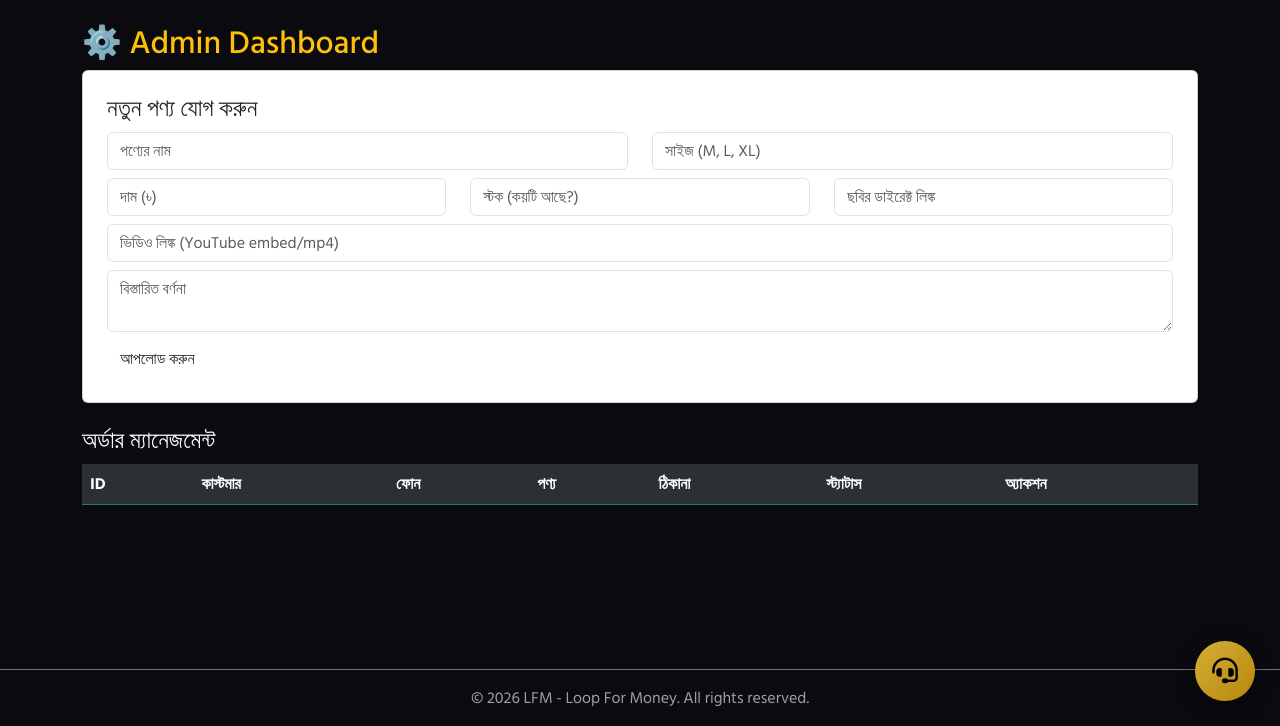
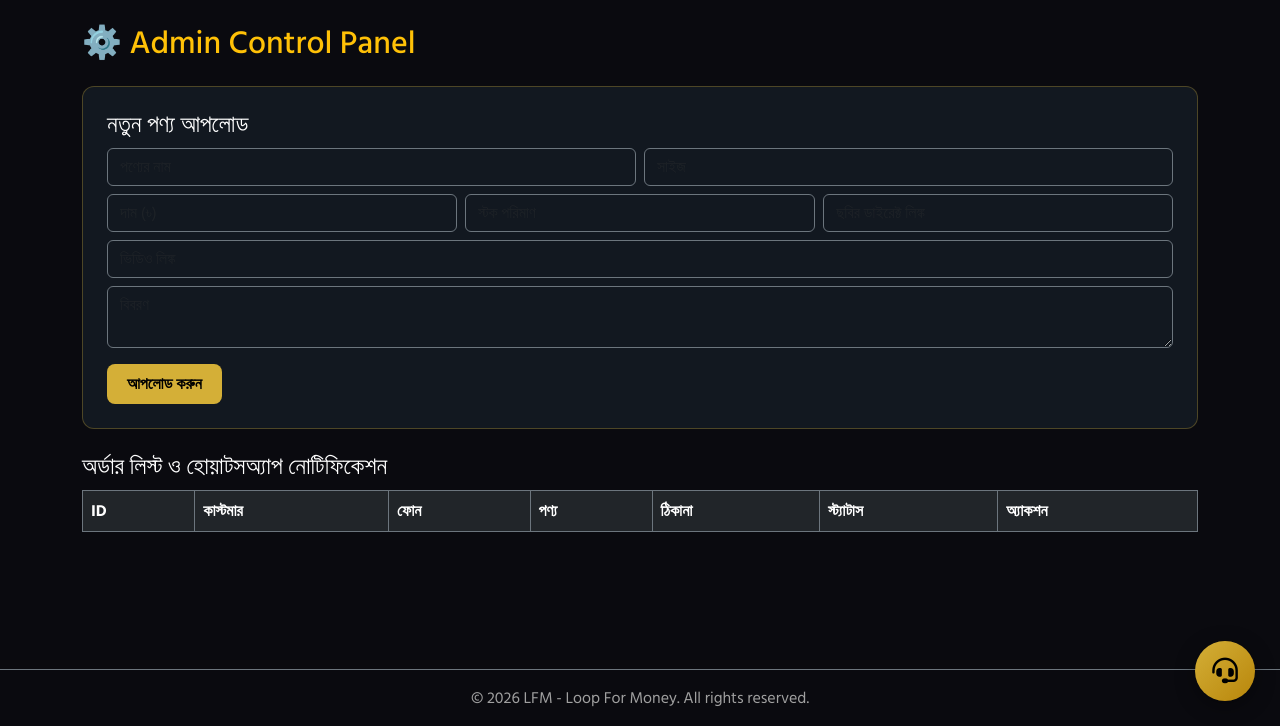
Before and after one commit to lfm2026/lfm-shop, a Flask app: page /admin in a window 1280 px wide. Shown: the part 74-800 px from the top of the page. Run offline with Flask 3, Linux system fonts and the light colour scheme; the visitor is signed in with stand-in values (Sample User, id 1); data comes from the database, SQL or seed files in the repository; data that the repository does not hold is empty.

Commit message:
Update admin.html

```diff
--- a/templates/admin.html
+++ b/templates/admin.html
@@ -1,38 +1,38 @@
 {% extends "base.html" %}
 {% block content %}
-<h2 class="text-warning">⚙️ Admin Dashboard</h2>
+<h2 class="text-warning mb-4">⚙️ Admin Control Panel</h2>
 
-<div class="card p-4 mb-4">
-    <h4>নতুন পণ্য যোগ করুন</h4>
+<div class="card-custom p-4 mb-4">
+    <h4>নতুন পণ্য আপলোড</h4>
     <form method="POST">
         <input type="hidden" name="action" value="add_product">
-        <div class="row">
-            <div class="col-md-6 mb-2"><input type="text" name="name" class="form-control" placeholder="পণ্যের নাম" required></div>
-            <div class="col-md-6 mb-2"><input type="text" name="size" class="form-control" placeholder="সাইজ (M, L, XL)"></div>
-            <div class="col-md-4 mb-2"><input type="number" name="price" class="form-control" placeholder="দাম (৳)" required></div>
-            <div class="col-md-4 mb-2"><input type="number" name="stock" class="form-control" placeholder="স্টক (কয়টি আছে?)" required></div>
-            <div class="col-md-4 mb-2"><input type="text" name="image" class="form-control" placeholder="ছবির ডাইরেক্ট লিঙ্ক" required></div>
-            <div class="col-md-12 mb-2"><input type="text" name="video" class="form-control" placeholder="ভিডিও লিঙ্ক (YouTube embed/mp4)"></div>
-            <div class="col-md-12 mb-2"><textarea name="description" class="form-control" placeholder="বিস্তারিত বর্ণনা"></textarea></div>
+        <div class="row g-2">
+            <div class="col-md-6"><input type="text" name="name" class="form-control bg-transparent text-white border-secondary" placeholder="পণ্যের নাম" required></div>
+            <div class="col-md-6"><input type="text" name="size" class="form-control bg-transparent text-white border-secondary" placeholder="সাইজ"></div>
+            <div class="col-md-4"><input type="number" name="price" class="form-control bg-transparent text-white border-secondary" placeholder="দাম (৳)" required></div>
+            <div class="col-md-4"><input type="number" name="stock" class="form-control bg-transparent text-white border-secondary" placeholder="স্টক পরিমাণ" required></div>
+            <div class="col-md-4"><input type="text" name="image" class="form-control bg-transparent text-white border-secondary" placeholder="ছবির ডাইরেক্ট লিঙ্ক" required></div>
+            <div class="col-md-12"><input type="text" name="video" class="form-control bg-transparent text-white border-secondary" placeholder="ভিডিও লিঙ্ক"></div>
+            <div class="col-md-12"><textarea name="description" class="form-control bg-transparent text-white border-secondary" placeholder="বিবরণ"></textarea></div>
         </div>
-        <button type="submit" class="btn btn-custom">আপলোড করুন</button>
+        <button type="submit" class="btn btn-gold mt-3">আপলোড করুন</button>
     </form>
 </div>
 
-<h4>অর্ডার ম্যানেজমেন্ট</h4>
-<table class="table table-dark table-striped border-success">
-    <tr>
-        <th>ID</th><th>কাস্টমার</th><th>ফোন</th><th>পণ্য</th><th>ঠিকানা</th><th>স্ট্যাটাস</th><th>অ্যাকশন</th>
-    </tr>
+<h4>অর্ডার লিস্ট ও হোয়াটসঅ্যাপ নোটিফিকেশন</h4>
+<div class="table-responsive">
+    <table class="table table-dark table-bordered border-secondary">
+        <tr><th>ID</th><th>কাস্টমার</th><th>ফোন</th><th>পণ্য</th><th>ঠিকানা</th><th>স্ট্যাটাস</th><th>অ্যাকশন</th></tr>
         {% for o in orders %}
         <tr>
             <td>#{{ o[0] }}</td><td>{{ o[1] }}</td><td>{{ o[2] }}</td><td>{{ o[3] }}</td><td>{{ o[4] }}</td><td>{{ o[5] }}</td>
             <td>
                 <a href="/admin/update_order/{{ o[0] }}/Approved" class="btn btn-sm btn-success">Approve (WA)</a>
-            <a href="/admin/update_order/{{ o[0] }}/Delivered" class="btn btn-sm btn-primary">Delivered (WA)</a>
+                <a href="/admin/update_order/{{ o[0] }}/Delivered" class="btn btn-sm btn-info">Delivered (WA)</a>
                 <a href="/admin/update_order/{{ o[0] }}/Rejected" class="btn btn-sm btn-danger">Reject (WA)</a>
             </td>
         </tr>
         {% endfor %}
     </table>
+</div>
 {% endblock %}
```
Lines whose indentation alone changed are shown as unchanged.
